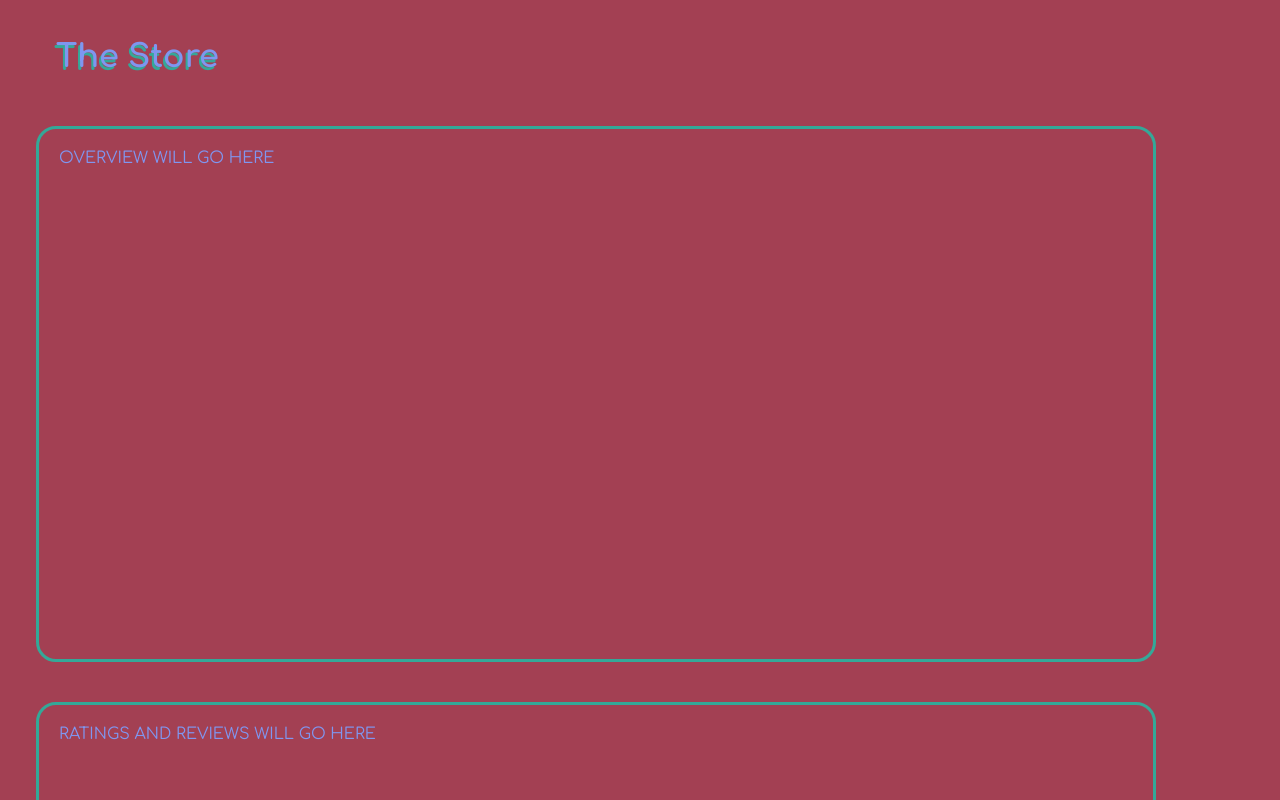
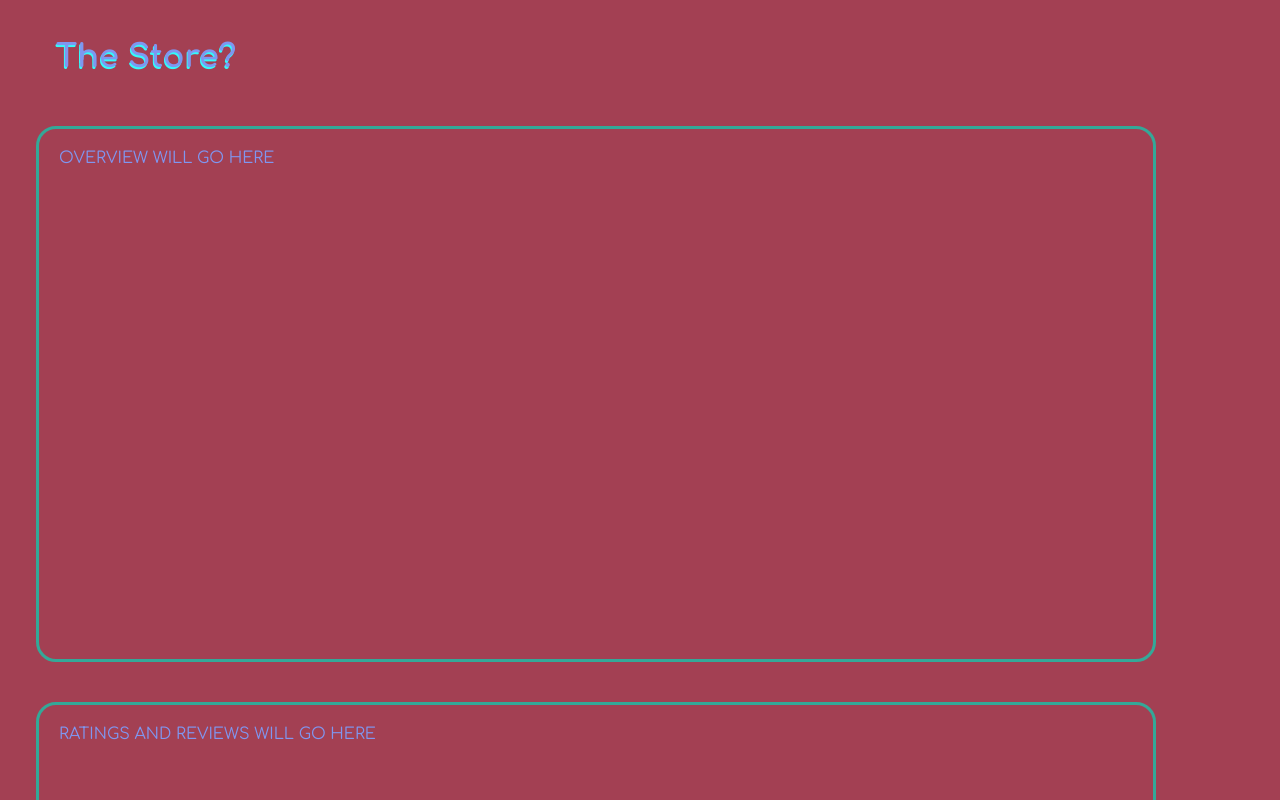
Before and after one commit to bulganerdenebaatar/project-catwalk, a React app: page / in a window 1280 px wide. Shown: the top 800 px of the page. Built offline with nearby package versions, Linux system fonts and the light colour scheme.

Commit message:
changed title

```diff
--- a/src/App.jsx
+++ b/src/App.jsx
@@ -23,7 +23,7 @@ const Title = styled.h1`
   font-weight: 700;
   padding: 10px 40px 10px 40px;
   position: sticky;
-  text-shadow: -2px 3px 0 rgba(52, 168, 152, 66);
+  text-shadow: -1px 2px 0 rgba(52, 250, 250, 66);
   top: 0;
   width: 100%;
 `;
@@ -37,7 +37,7 @@ class App extends React.Component {
     return (
       <Body>
         <Title>
-          The Store
+          The Store?
         </Title>
         <Overview />
         <RatingsAndReviews />
```
